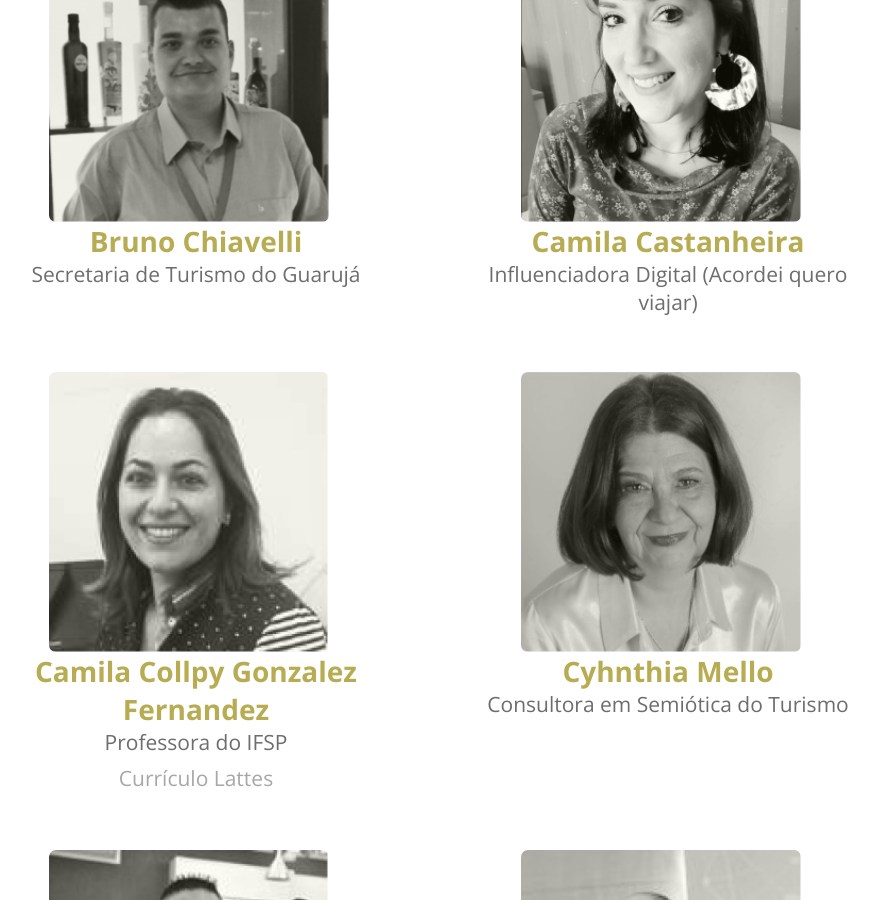
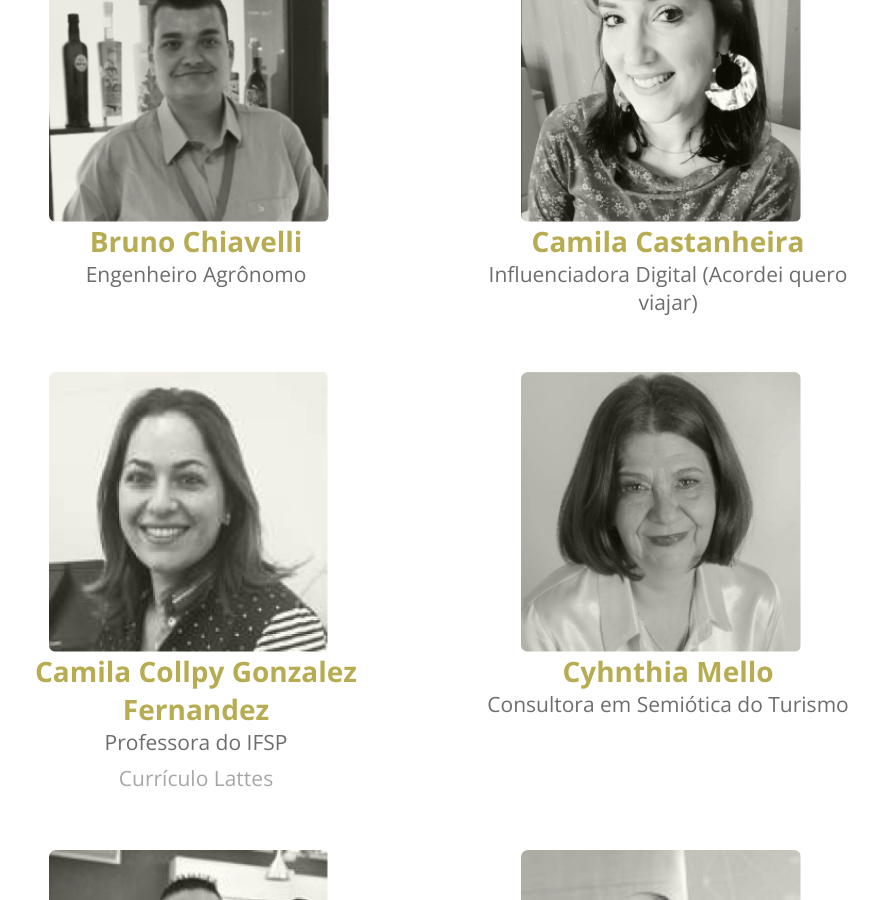
Before and after one commit to ifspcodelab/setur2019, a Jekyll site: the page built from docs/index.html, in a window 1280 px wide and 900 px high, scrolled down 2139 px. Shown: the whole window, without its empty margins (215-1094 px from the left). Built offline with Jekyll 4.4.1, drawn with Linux system fonts in a browser that asks for light colours; some web fonts are replaced.

```diff
--- a/docs/_data/palestrantes.json
+++ b/docs/_data/palestrantes.json
@@ -130,7 +130,7 @@
 
     {
         "nome": "Bruno Chiavelli",
-        "titulo": "Secretaria de Turismo do Guarujá",
+        "titulo": "Engenheiro Agrônomo",
         "minicv": "Engenheiro Agrônomo pela Escola Superior de Agronomia “Luiz de Queiroz” da Universidade de São Paulo (ESALQ/USP), com foco em fruticultura. Ingénieur en Agriculture pela École Supériure d’Agriculture d’Angers (ESA-Angers) na França com foco em mercado internacional e marketing. Mestre em Olivar y Aceite de Oliva pela Universidad de Jaén (UJA) na Espanha. Atualmente trabalha na Secretaria de Turismo de Guarujá, além de estar cursando técnico em Guia de Turismo pela ETEC.",
         "link_lattes": "",
         "email": "",
```
